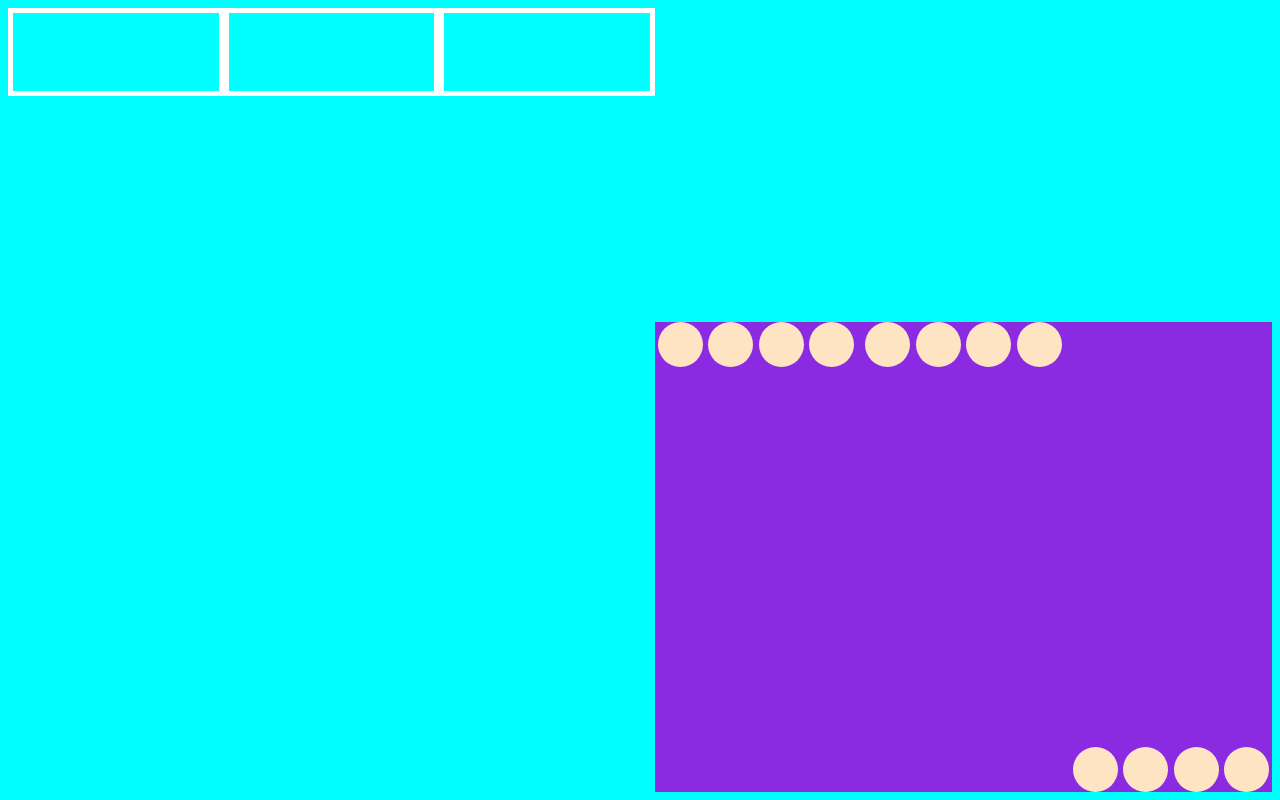
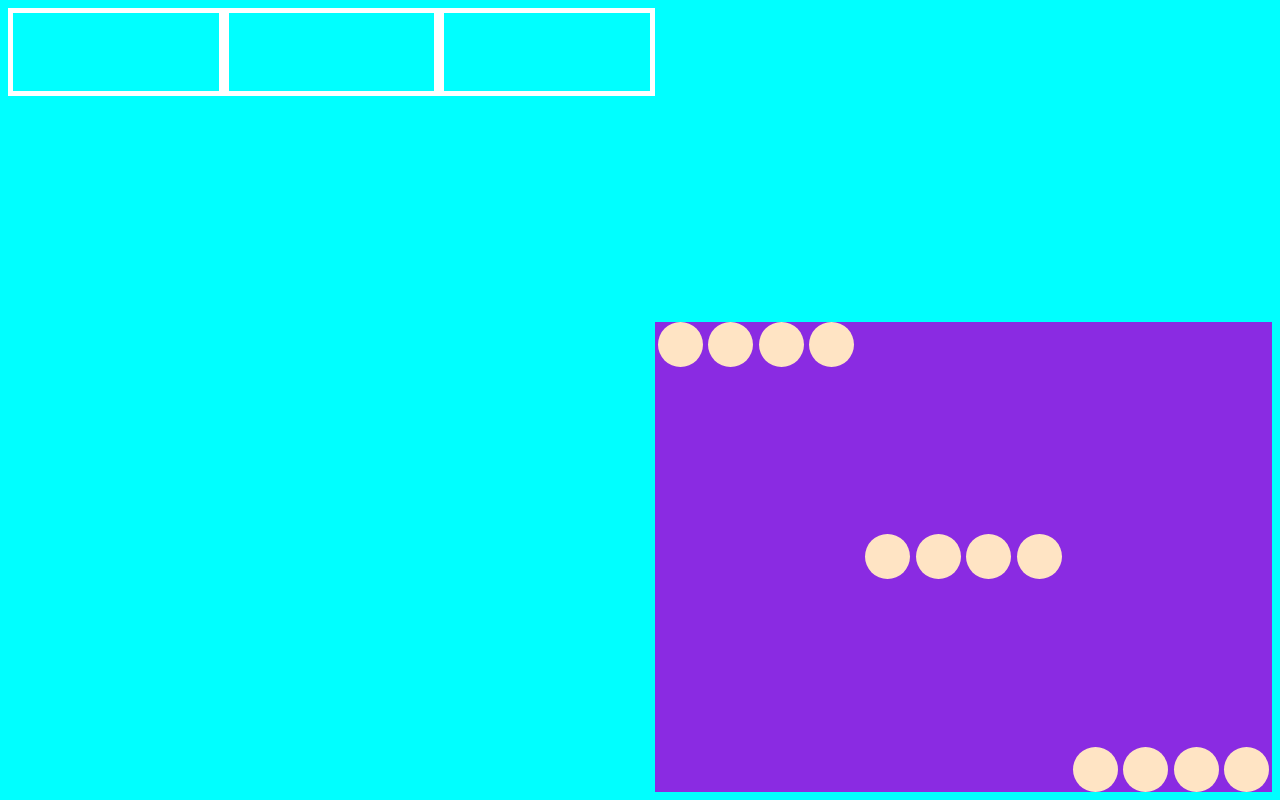
Before and after one commit to skaste/Picasso, a plain HTML site: page index.html in a window 1280 px wide. Drawn offline with Linux system fonts and the light colour scheme.

Commit message:
fixed the id dot 2 placement issues by removing align-self from dot class and placing on id dots

```diff
--- a/style.css
+++ b/style.css
@@ -25,7 +25,6 @@ section{
   background-color: bisque;
   border-radius: 50%;
   display: inline-flex;
-  align-self: flex-start;
   flex-direction: column;
 }
 #dot1{
@@ -36,6 +35,7 @@ section{
 #dot2{
   display: inline-flex;
   padding: 10px;
+  align-self: none;
 }
 #dot3{
   display: inline-flex;
```
